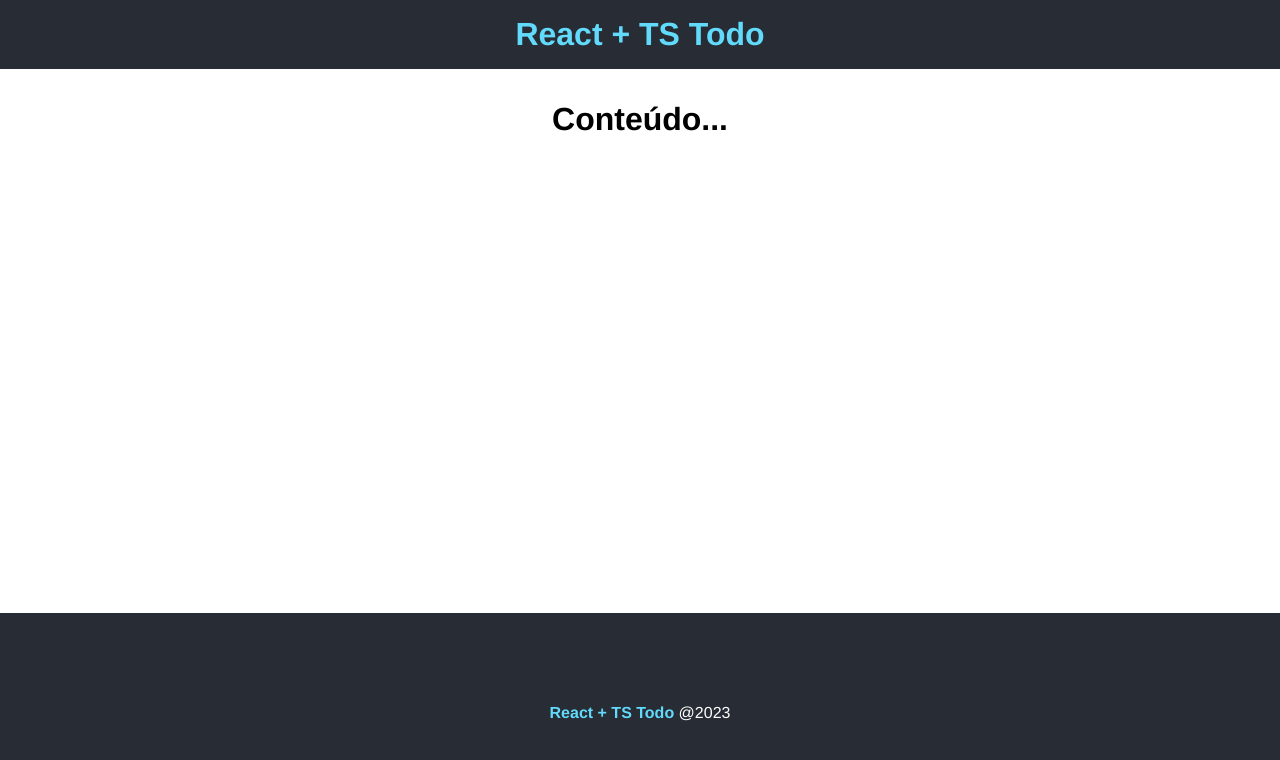
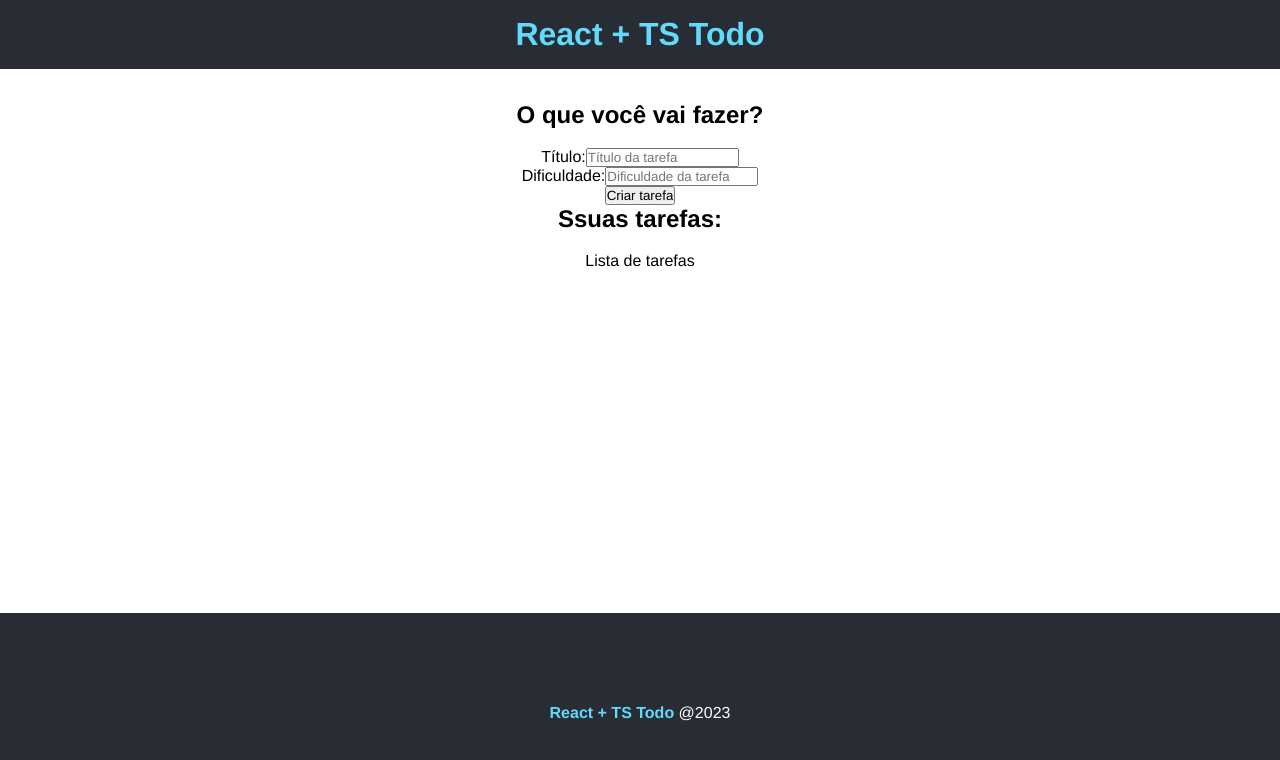
Before and after one commit to anaalmeida-v/JSModerno-TS-ProjetoAPI, a React (Create React App) app in the folder todo_react/: page / in a window 1280 px wide. Shown: the top 760 px of the page. Built offline with nearby package versions, Linux system fonts and the light colour scheme; the HTML template or start-up script is replaced by a standard one.

Commit message:
criando form

```diff
--- a/todo_react/public/index.html
+++ b/todo_react/public/index.html
@@ -24,6 +24,7 @@
       work correctly both with client-side routing and a non-root public URL.
       Learn how to configure a non-root public URL by running `npm run build`.
     -->
+    <link rel="stylesheet" href="https://cdn.jsdelivr.net/npm/bootstrap-icons@1.10.5/font/bootstrap-icons.css">
     <title>Todo React + TS</title>
   </head>
   <body>
--- a/todo_react/src/App.tsx
+++ b/todo_react/src/App.tsx
@@ -6,13 +6,22 @@
 
 //css
 import styles from "./App.module.css";
+import TaskForm from "./components/TaskForm";
+import TaskList from "./components/TaskList";
 
 function App() {
   return (
     <div>
       <Header />
       <main className={styles.main}>
-        <h1>Conteúdo...</h1>
+        <div>
+          <h2>O que você vai fazer?</h2>
+          <TaskForm btnText="Criar tarefa" />
+        </div>
+        <div>
+          <h2>Ssuas tarefas:</h2>
+          <TaskList />
+        </div>
       </main>
       <Footer />
     </div>
--- /dev/null
+++ b/todo_react/src/components/TaskForm.tsx
@@ -0,0 +1,27 @@
+import React from "react";
+
+type Props = {
+  btnText: string;
+};
+
+const TaskForm = ({ btnText }: Props) => {
+  return (
+    <form>
+      <div>
+        <label htmlFor="title">Título:</label>
+        <input type="text" name="title" placeholder="Título da tarefa" />
+      </div>
+      <div>
+        <label htmlFor="difficulty">Dificuldade:</label>
+        <input
+          type="text"
+          name="difficulty"
+          placeholder="Dificuldade da tarefa"
+        />
+      </div>
+      <input type="submit" value={btnText} />
+    </form>
+  );
+};
+
+export default TaskForm;
--- /dev/null
+++ b/todo_react/src/components/TaskList.tsx
@@ -0,0 +1,11 @@
+import React from 'react'
+
+type Props = {}
+
+const TaskList = (props: Props) => {
+  return (
+    <div>Lista de tarefas</div>
+  )
+}
+
+export default TaskList
```
